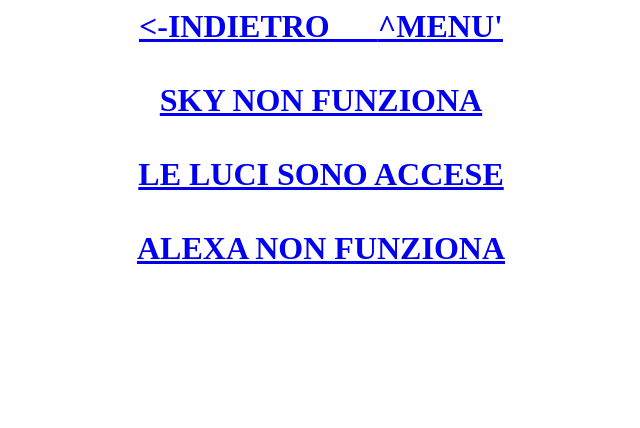
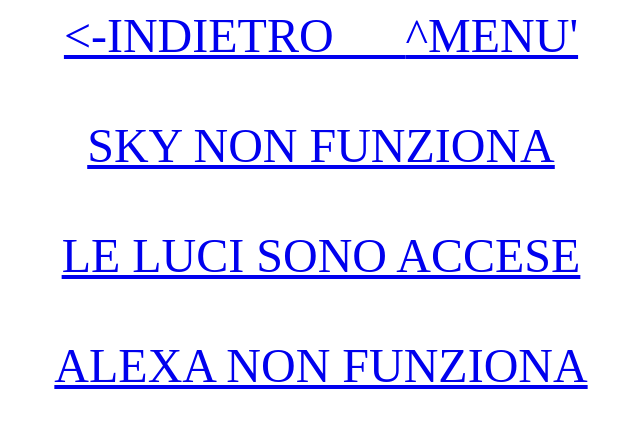
Before and after one commit to Buschi03/Procedure, a plain HTML site: page corrente.html in a window 1280 px wide. Shown: the whole page, without its empty margins (319-959 px from the left). Drawn offline with Linux system fonts and the light colour scheme.

Commit message:
Update corrente.html

```diff
--- a/corrente.html
+++ b/corrente.html
@@ -7,13 +7,13 @@
     </head>
 
     <body>
-        <h1>
+        <font face="Liberation Serif" size="7">
             <center>
                 <a href="index.html"> <-INDIETRO &nbsp;&nbsp;&nbsp;&nbsp; </a> <a href="index.html"> ^MENU' </a> <br> <br>
                 <a href="corrente_sky.html"> SKY NON FUNZIONA </a> <br> <br>
                 <a href="smart.html"> LE LUCI SONO ACCESE </a> <br> <br>
                 <a href="alexa.html"> ALEXA NON FUNZIONA </a>
             </center>
-        </h1>
+        </font>
     </body>
 </html>
```
